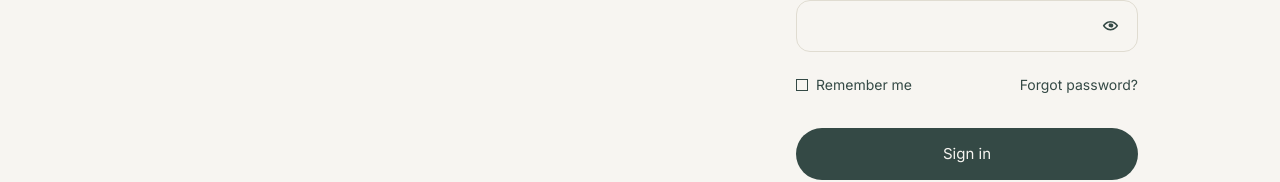
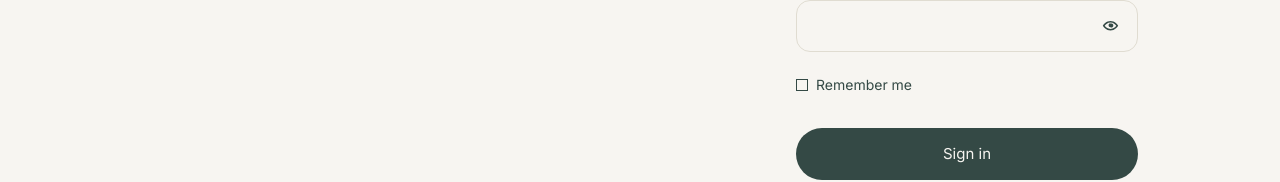
Before and after one commit to ohmygodjustload/cs440-software-engineering-project, an Angular app in the folder src/frontend/: page /login in a window 1280 px wide. Shown: the part 370-552 px from the top of the page. Built offline with nearby package versions, Linux system fonts and the light colour scheme.

Commit message:
Remove forgot password link from login page
Remove the "Forgot password?" link and its routerLink from the login component template, and drop the corresponding text assertion from the component spec.

```diff
--- a/src/frontend/src/app/pages/login/login.component.html
+++ b/src/frontend/src/app/pages/login/login.component.html
@@ -60,10 +60,6 @@
             />
             <span>Remember me</span>
           </label>
-
-          <a class="login-link" routerLink="/forgot-password">
-            Forgot password?
-          </a>
         </div>
 
         @if (successMessage) {
```
Also changed, not shown: 1 other file (tests, documents, lock files or other folders).
